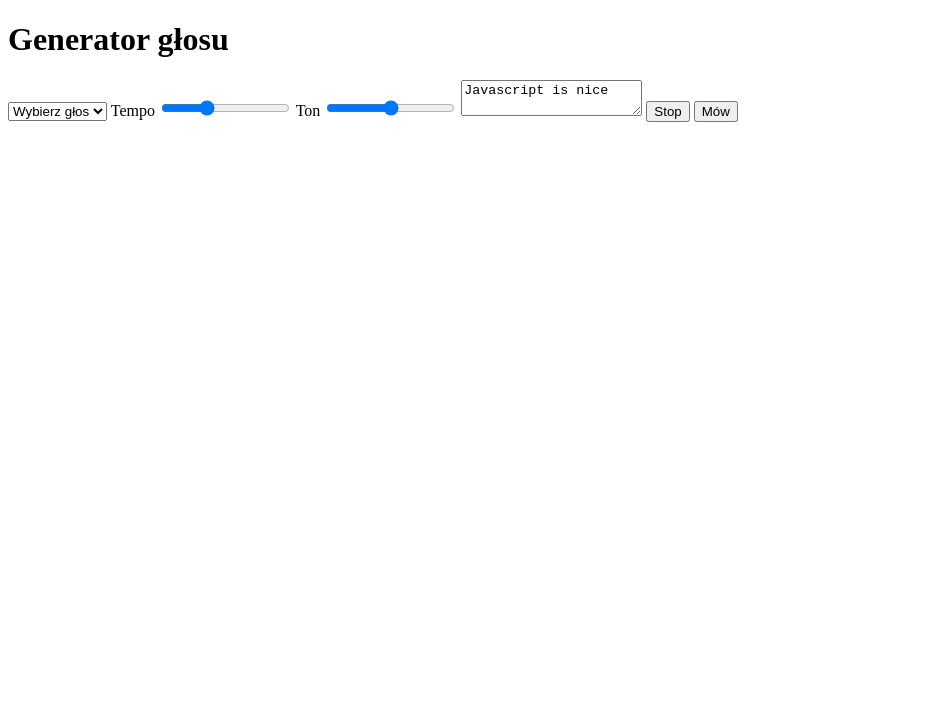
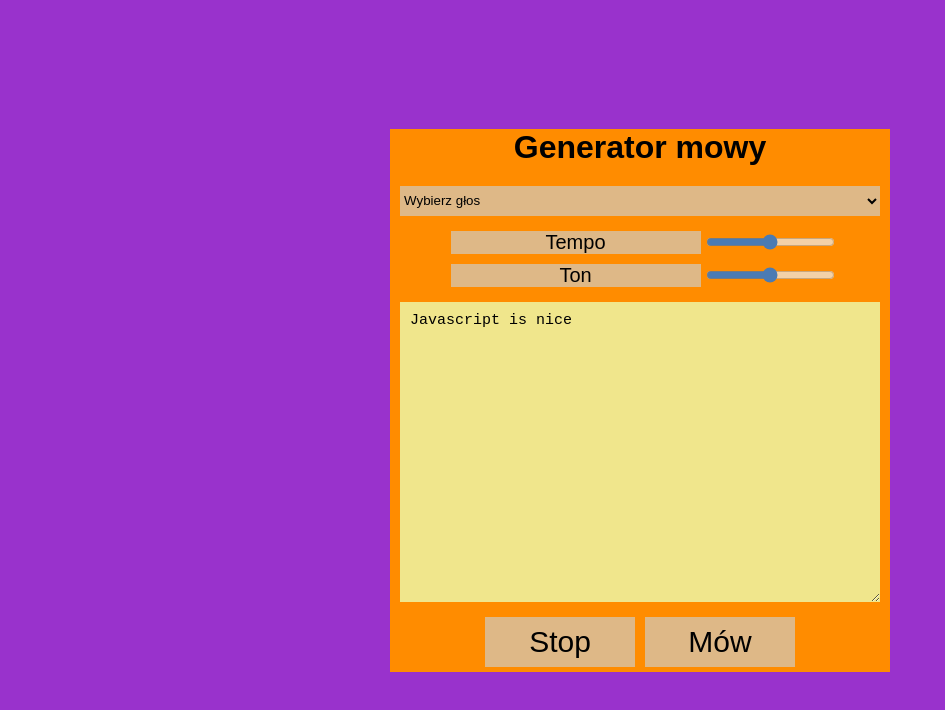
Before and after one commit to DawidRynkal/Speech-Generator, a plain HTML site: page index.html in a window 1280 px wide. Shown: the whole page, without its empty margins (0-945 px from the left). Drawn offline with Linux system fonts and the light colour scheme.

Commit message:
basic style

```diff
--- a/index.html
+++ b/index.html
@@ -12,14 +12,14 @@
 
     <div class="voiceinator">
 
-        <h1>Generator głosu</h1>
+        <h1>Generator mowy</h1>
 
         <select name="voice" id="voices">
             <option value="">Wybierz głos</option>
         </select>
 
         <label for="rate">Tempo</label>
-        <input name="rate" type="range" min="0" max="3" value="1" step="0.1">
+        <input name="rate" type="range" min="0" max="2" value="1" step="0.1">
 
         <label for="pitch">Ton</label>
         <input name="pitch" type="range" min="0" max="2" step="0.1">
--- a/main.js
+++ b/main.js
@@ -26,7 +26,6 @@ function toggle(startOver = true) {
 }
 
 function setOption() {
-    console.log(this.name, this.value)
     msg[this.name] = this.value;
     toggle();
 }
--- a/style.css
+++ b/style.css
@@ -0,0 +1,78 @@
+* {
+    margin: 0;
+    padding: 0;
+    box-sizing: border-box;
+}
+body {
+    background-color: darkorchid;
+    width: 100vw;
+    height: 100vh;
+    display: flex;
+    justify-content: center;
+    align-items: center;
+    font-family: Arial, Helvetica, sans-serif;
+}
+
+.voiceinator {
+    background-color: darkorange;
+    max-width: 500px;
+    min-height: 500px;
+    display: flex;
+    flex-wrap: wrap;
+    justify-content: center;
+    align-items: center;
+}
+
+h1 {
+    margin-bottom: 10px;
+}
+ button {
+    bottom: 0;
+    width: 100px;
+    height: 50px;
+    font-size: 30px;
+    flex-basis: 30%;
+    background-color: burlywood;
+    text-shadow: none;
+    border: 0;
+    margin: 5px;
+    cursor: pointer;
+
+}
+
+label {
+    background-color:burlywood;
+    flex-basis: 50%;
+   font-size: 20px;
+   text-align: center;
+   margin: 5px;
+
+}
+
+textarea {
+    outline: none;
+    height: 300px;
+    flex-basis: 100%;
+    font-size: 15px;
+    margin: 10px;
+    padding: 10px;
+    background-color: khaki;
+    overflow: auto;
+    border: none;
+
+}
+
+select {
+    outline: none;
+    background-color: burlywood;
+    height: 30px;
+    width: 100%;
+    border: darkred;
+    margin:10px;
+    cursor: pointer;
+}
+
+input {
+   opacity: 0.7;
+   cursor: pointer;
+}
```
